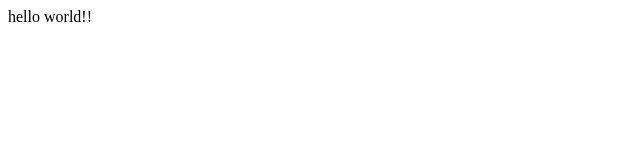
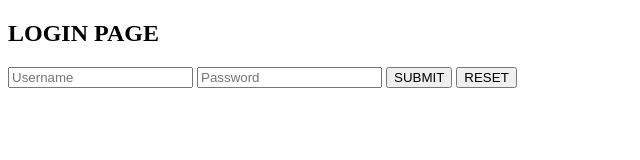
Before and after one commit to jeit6guvnl/training, a plain HTML site: page index.html in a window 1280 px wide. Shown: the whole page, without its empty margins (0-640 px from the left). Drawn offline with Linux system fonts and the light colour scheme.

Commit message:
2nd commit

```diff
--- /dev/null
+++ b/css.css
@@ -0,0 +1,30 @@
+/* .box-container div {
+    display: inline; /* Align items in a single row
+    gap: 10px; /* Set minimum or zero gap between images
+}
+
+
+
+.box-container img {
+    width: 150px; /* Fixed width for all images
+    height: 150px; /* Fixed height for all images */
+    /* object-fit: cover; Crop images to fill the box without distortion
+    margin: 10px; /* Remove any default margin
+    padding: 10px; /* Remove any default padding
+}
+
+
+#misc{
+    height: 500px;
+    width: 500px;
+/* background: linear-gradient(red,green,blue);
+background: radial-gradient(red,green,blue);
+} */
+
+
+
+
+.login-container div{
+    margin: auto;
+    background-color: blueviolet;
+}
--- a/index.html
+++ b/index.html
@@ -1,10 +1,76 @@
-<html>
-	<head>
-		<title> web development </title>
-	</head>
-	<body>
-		<p>
-		hello world!!
-		</p>
-	</body>
+<!DOCTYPE html>
+<html lang="en">
+<head>
+	<meta charset="UTF-8">
+	<meta name="viewport" content="width=device-width, initial-scale=1.0">
+	<title>Document</title>
+
+
+
+
+</head>
+<body>
+
+	<!-- <p>this is world wide web this is test</p>
+	<pre>
+		this
+		is the web testing
+	</pre>
+
+
+
+<div class="box-container">
+		<div id="box1">
+		<img src="./src/images/1.jpg" >
+		</div>
+
+		<div id="box2">
+			<img src="./src/images/2.jpg" >
+		</div>
+
+
+		<div id="box3">
+			<img src="./src/images/3.jpg" >
+		</div>
+
+</div>
+
+<div id="misc">
+</div> -->
+
+
+<!-- <ol type="1">bollywood movies
+	<ul>
+	<li>pushpa 1</li>
+	<li>pushpa 2</li>
+	<li>sabarmati</li>
+	<li>singam</li>
+</ul>
+</ol>
+
+
+<ol type="1">hollywood movies
+	<ul>
+	<li>avengers</li>
+	<li>avenger 2</li>
+	<li>crime file</li>
+</ul>
+</ol> -->
+
+
+
+<div class="login-container">
+	<h2>LOGIN PAGE</h2>
+
+		<input type="text" id="username" placeholder="Username" required>
+		<input type="password" id="password" placeholder="Password" required>
+		<button type="submit" onclick="submit()">SUBMIT </button>
+		<button type="submit"  onclick="reset()">RESET </button>
+</div>
+
+
+<script src="script.js"></script>
+<link rel="stylesheet" href="css.css">
+
+</body>
 </html>
--- /dev/null
+++ b/script.js
@@ -0,0 +1,168 @@
+/*let data="data";
+console.log(data);
+
+console.log("--------------------------------------");
+
+var data1="javascript var";
+{
+    var data1="note js var";
+    console.log(data1);
+
+}
+console.log(data1);
+
+console.log("--------------------------------------");
+
+let data2="javascript let";
+{
+    let data2="note js let";
+    console.log(data2);
+
+}
+console.log(data2);
+
+
+console.log("--------------------------------------");
+const data3="javascript";
+{
+    const data3="note js";
+    console.log(data3);
+
+}
+console.log(data3);
+
+
+
+
+console.log("--------------------------------------");
+
+
+let age=25;
+console.log(typeof(age));
+
+
+
+console.log("--------------------------------------");
+console.log(document);
+
+console.log("--------------------------------------");
+console.log(document.URL);
+
+
+//window.prompt("enter your age");
+
+console.warn("this is warning");
+
+console.error("this is error");
+
+*/
+
+// let radius = parseFloat(prompt('Enter the radius of the circle : '));
+
+// let area_of_circle = Math.PI * Math.pow(radius,2);
+
+// console.log(`Area of the Circle is : ${area_of_circle}`);
+
+
+
+
+
+
+// let radius = parseFloat(prompt('Enter the radius of the cylinder : '));
+
+// let height = parseFloat(prompt('Enter the height of the cylinder : '));
+
+// let lsa_of_cylinder = 2 * Math.PI * radius * height;
+
+// let tsa_of_cylinder = 2 * Math.PI * radius *( radius + height) ;
+
+// console.log(`LSA of Circle is : ${lsa_of_cylinder} and TSA of Circle is : ${tsa_of_cylinder} `);
+
+
+
+
+
+/*
+let gender = prompt('Enter wheather you are a male or female');
+gender = gender.toLowerCase();
+
+let discount = 0 ;
+
+if(gender=='male'){
+    console.log('You entered you are a male');
+
+    let age = prompt('Enter your age : ');
+    if(age>26){
+        console.log('your age is greater than 26');
+        discount = 10;
+    }
+    else if ( age<26){
+        console.log('your age is less than 26');
+        discount=5;
+    }
+    else if(age==26){
+        console.log('your age is equal to 26');
+        discount = 12;
+    }
+    else{
+        console.log('Try again');
+    }
+
+}
+
+else if(gender=='female'){
+    console.log('you entered you are female');
+
+    let choice = prompt(' Enter your choice of movies : HL/ BL');
+    choice = choice.toUpperCase();
+    if(choice=='HL'){
+        console.log('Your choice is of Hollywood movies');
+        discount=20;
+    }
+    else if(choice=='BL'){
+        console.log('Your choice is of Bollywood movies');
+        discount=5;
+    }
+    else{
+        console.log('you like regional movies so no discount');
+    }
+
+}
+else{
+    console.log('Try again');
+}
+
+
+
+let price = parseFloat(prompt('Enter Market price :'));
+
+let discount_price = price * discount * 0.01;
+
+let actual_price = price - discount_price;
+
+
+console.log(`you have to pay in rupees: ${actual_price}`);
+
+*/
+
+
+function submit(){
+    let username=document.getElementById("username").value;
+    let password=document.getElementById("password").value;
+
+
+    console.log(username+' '+password);
+    localStorage.setItem("username",username);
+    localStorage.setItem("password",password);
+    let username_stored=localStorage.getItem("username");
+    let password_stored=localStorage.getItem("password");
+
+    console.log(username_stored+' '+password_stored);
+    document.write(`username and password is  ${username} and password ${password}`)
+}
+
+
+
+function reset(){
+    localStorage.clear();
+}
```
Also changed, not shown: src/images/1.jpg (added), src/images/2.jpg (added), 1 other file.
